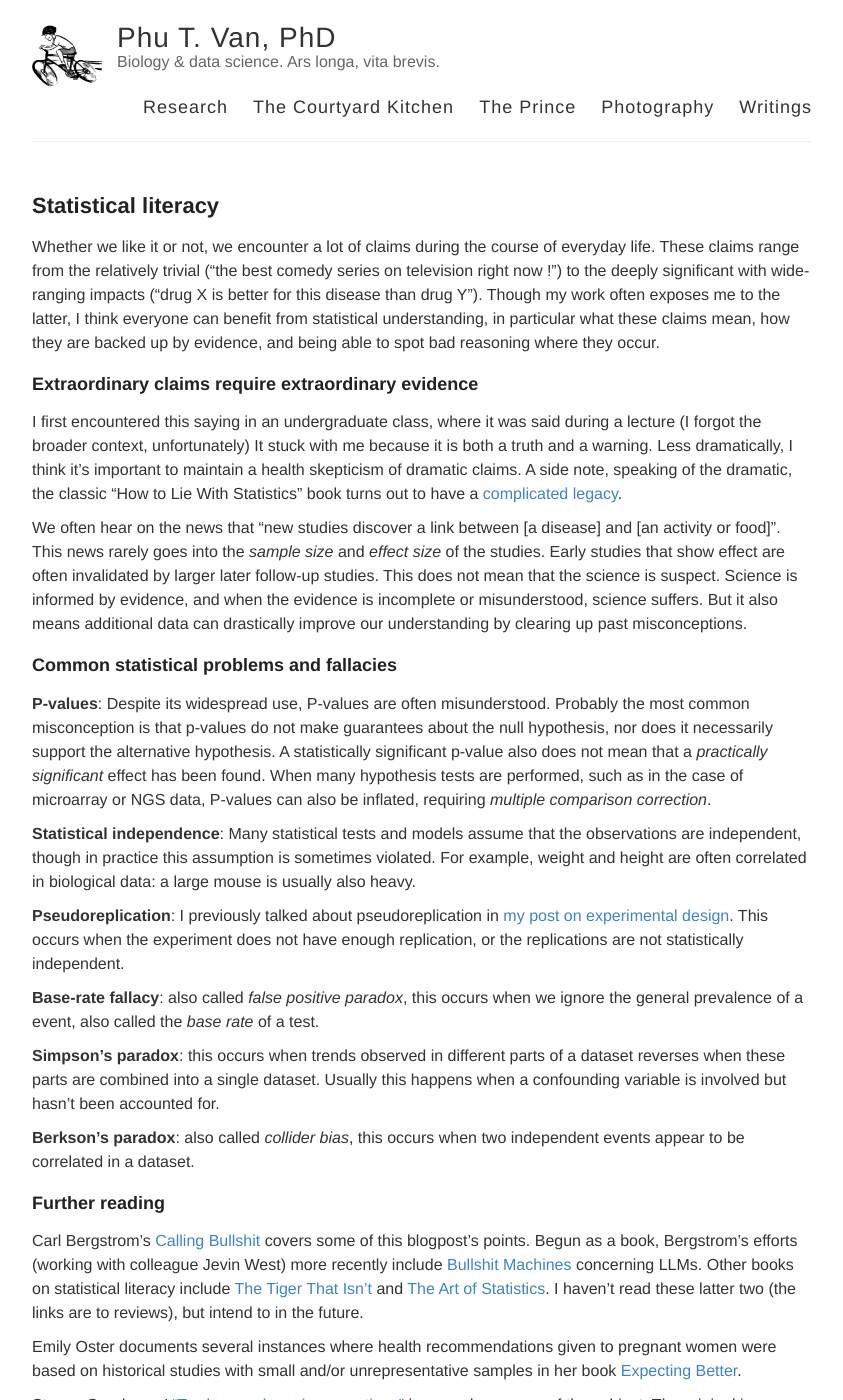
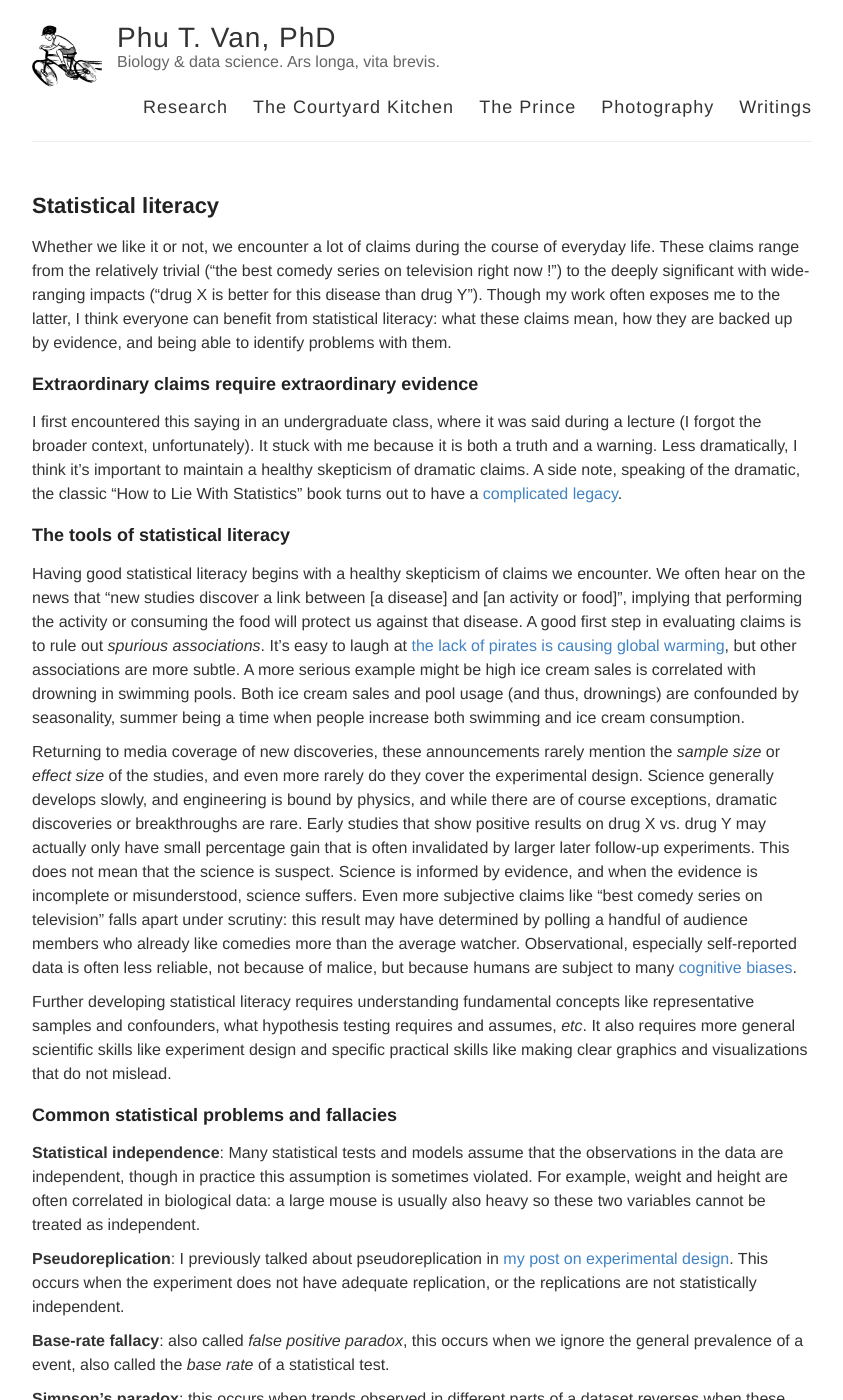
Before and after one commit to ptvan/ptvan.github.io, a Jekyll site: the page built from _posts/2026-01-18-statistical-literacy.md, in a window 1280 px wide and 1400 px high. Shown: the whole window, without its empty margins (218-1061 px from the left). Built offline with Jekyll 4.4.1, drawn with Linux system fonts in a browser that asks for light colours; some of the changed text lies outside the part shown.

Commit message:
Statistical Literacy reorg

```diff
--- a/_posts/2026-01-18-statistical-literacy.md
+++ b/_posts/2026-01-18-statistical-literacy.md
@@ -3,35 +3,43 @@ layout: post
 title: Statistical literacy
 ---
 
-Whether we like it or not, we encounter a lot of claims during the course of everyday life. These claims range from the relatively trivial ("the best comedy series on television right now !") to the deeply significant with wide-ranging impacts ("drug X is better for this disease than drug Y"). Though my work often exposes me to the latter, I think everyone can benefit from statistical understanding, in particular what these claims mean, how they are backed up by evidence, and being able to spot bad reasoning where they occur.
+Whether we like it or not, we encounter a lot of claims during the course of everyday life. These claims range from the relatively trivial ("the best comedy series on television right now !") to the deeply significant with wide-ranging impacts ("drug X is better for this disease than drug Y"). Though my work often exposes me to the latter, I think everyone can benefit from statistical literacy: what these claims mean, how they are backed up by evidence, and being able to identify problems with them.
 
 ### Extraordinary claims require extraordinary evidence
 
-I first encountered this saying in an undergraduate class, where it was said during a lecture (I forgot the broader context, unfortunately) It stuck with me because it is both a truth and a warning. Less dramatically, I think it's important to maintain a health skepticism of dramatic claims. A side note, speaking of the dramatic, the classic "How to Lie With Statistics" book turns out to have a [complicated legacy](https://www.refsmmat.com/articles/smoking-statistics.html).
+I first encountered this saying in an undergraduate class, where it was said during a lecture (I forgot the broader context, unfortunately). It stuck with me because it is both a truth and a warning. Less dramatically, I think it's important to maintain a healthy skepticism of dramatic claims. A side note, speaking of the dramatic, the classic "How to Lie With Statistics" book turns out to have a [complicated legacy](https://www.refsmmat.com/articles/smoking-statistics.html).
 
-We often hear on the news that "new studies discover a link between [a disease] and [an activity or food]". This news rarely goes into the _sample size_ and _effect size_ of the studies. Early studies that show effect are often invalidated by larger later follow-up studies. This does not mean that the science is suspect. Science is informed by evidence, and when the evidence is incomplete or misunderstood, science suffers. But it also means additional data can drastically improve our understanding by clearing up past misconceptions.
+### The tools of statistical literacy
+
+Having good statistical literacy begins with a healthy skepticism of claims we encounter. We often hear on the news that "new studies discover a link between [a disease] and [an activity or food]", implying that performing the activity or consuming the food will protect us against that disease. A good first step
+in evaluating claims is to rule out _spurious associations_. It's easy to laugh at [the lack of pirates is causing global warming](https://www.forbes.com/sites/erikaandersen/2012/03/23/true-fact-the-lack-of-pirates-is-causing-global-warming/), but other associations are more subtle. A more serious example might be high ice cream sales is correlated with drowning in swimming pools. Both ice cream sales and pool usage (and thus, drownings) are confounded by seasonality, summer being a time when people increase both swimming and ice cream consumption.
+
+Returning to media coverage of new discoveries, these announcements rarely mention the _sample size_ or _effect size_ of the studies, and even more rarely do they cover the experimental design. Science generally develops slowly, and engineering is bound by physics, and while there are of course exceptions, dramatic discoveries or breakthroughs are rare.  Early studies that show positive results on drug X vs. drug Y may actually only have small percentage gain that is often invalidated by larger later follow-up experiments. This does not mean that the science is suspect. Science is informed by evidence, and when the evidence is incomplete or misunderstood, science suffers. Even more subjective claims like "best comedy series on television" falls apart under scrutiny: this result may have determined by polling a handful of audience members who already like comedies more than the average watcher. Observational, especially self-reported data is often less reliable, not because of malice, but because humans are subject to many [cognitive biases](https://en.wikipedia.org/wiki/List_of_cognitive_biases).
+
+Further developing statistical literacy requires understanding fundamental concepts like representative samples and confounders, what hypothesis testing requires and assumes, _etc_. It also requires more general scientific skills like experiment design and specific practical skills like making clear graphics and visualizations that do not mislead.
 
 ### Common statistical problems and fallacies
 
-**P-values**: Despite its widespread use, P-values are often misunderstood. Probably the most common misconception is that p-values do not make guarantees about the null hypothesis, nor does it necessarily support the alternative hypothesis. A statistically significant p-value also does not mean that a _practically significant_ effect has been found. When many hypothesis tests are performed, such as in the case of microarray or NGS data, P-values can also be inflated, requiring _multiple comparison correction_.
+**Statistical independence**: Many statistical tests and models assume that the observations in the data are independent, though in practice this assumption is sometimes violated. For example, weight and height are often correlated in biological data: a large mouse is usually also heavy so these two variables cannot be treated as independent.
 
-**Statistical independence**: Many statistical tests and models assume that the observations are independent, though in practice this assumption is sometimes violated. For example, weight and height are often correlated in biological data: a large mouse is usually also heavy.
+**Pseudoreplication**: I previously talked about pseudoreplication in [my post on experimental design](https://ptvan.github.io/experimental-design/). This occurs when the experiment does not have adequate replication, or the replications are not statistically independent.
 
-**Pseudoreplication**: I previously talked about pseudoreplication in [my post on experimental design](https://ptvan.github.io/experimental-design/). This occurs when the experiment does not have enough replication, or the replications are not statistically independent.
+**Base-rate fallacy**: also called _false positive paradox_, this occurs when we ignore the general prevalence of a event, also called the _base rate_ of a statistical test.
 
-**Base-rate fallacy**: also called _false positive paradox_, this occurs when we ignore the general prevalence of a event, also called the _base rate_ of a test.
+**Simpson's paradox**: this occurs when trends observed in different parts of a dataset reverses when these parts are combined into a single dataset. Usually this happens when a confounding variable is present in the data but hasn't been accounted for.
 
-**Simpson's paradox**: this occurs when trends observed in different parts of a dataset reverses when these parts are combined into a single dataset. Usually this happens when a confounding variable is involved but hasn't been accounted for.
+**Berkson's paradox**: also called _collider bias_ and closely related to Simpson's paradox, this occurs when two independent events appear to be correlated in a dataset.
 
-**Berkson's paradox**: also called _collider bias_, this occurs when two independent events appear to be correlated in a dataset.
+**P-values**: Despite their widespread use, P-values are often misunderstood. P-values do not make guarantees about the null hypothesis, nor does it necessarily support the alternative hypothesis. A statistically significant p-value also does not mean that a _practically significant_ effect has been found. When many hypothesis tests are performed, such as in the case of microarray or NGS data, P-values can also be inflated, requiring _multiple comparison correction_.
 
 ### Further reading
 
-Carl Bergstrom's [Calling Bullshit](https://callingbullshit.org/) covers some of this blogpost's points. Begun as a book, Bergstrom's efforts (working with colleague Jevin West) more recently include [Bullshit Machines](https://thebullshitmachines.com/) concerning LLMs. Other books on statistical literacy include
-[The Tiger That Isn't](https://plus.maths.org/content/tiger-isnt) and [The Art of Statistics](https://medium.com/@juntaah/review-the-art-of-statistics-david-spiegelhalter-ed366f4102ea). I haven't read these latter two (the links are to reviews), but intend to in the future.
+Carl Bergstrom's [Calling Bullshit](https://callingbullshit.org/) covers some of this blogpost's points. In addition, Bergstrom's efforts (working with colleague Jevin West) more recently include [Bullshit Machines](https://thebullshitmachines.com/) concerning LLMs. Other books on statistical literacy include [The Tiger That Isn't](https://plus.maths.org/content/tiger-isnt) and [The Art of Statistics](https://medium.com/@juntaah/review-the-art-of-statistics-david-spiegelhalter-ed366f4102ea). I haven't read these two books (the links are to reviews), but intend to in the future.
 
 Emily Oster documents several instances where health recommendations given to pregnant women were based on historical studies with small and/or unrepresentative samples in her book [Expecting Better](https://www.penguinrandomhouse.com/books/310896/expecting-better-by-emily-oster/).
 
-Steven Goodmans' ["Twelve p-value misconceptions"](https://pubmed.ncbi.nlm.nih.gov/18582619/) is a good summary of the subject. The original is unfortunately locked behind a paywall, though you can find some of the same contents elsewhere, I find [this article](https://daniellakens.blogspot.com/2017/12/understanding-common-misconceptions.html) particularly useful due to its inclusion of plots showing the distributions. For multiple comparison correction, there is helpful coverage in [John McDonald's LibreTexts book](https://stats.libretexts.org/Bookshelves/Applied_Statistics/Biological_Statistics_(McDonald)/06%3A_Multiple_Tests/6.01%3A_Multiple_Comparisons).
+Edward Tufte has a well-regarded series of [books on statistical graphics](https://www.edwardtufte.com/books/) starting with the classic "The Visual Display of Quantitative Information".
 
 Berkson's paradox was recently illustrated using [real-world COVID data](https://pmc.ncbi.nlm.nih.gov/articles/PMC10016947/).
+
+Steven Goodmans' ["Twelve p-value misconceptions"](https://pubmed.ncbi.nlm.nih.gov/18582619/) is a good summary of the subject. The original is unfortunately locked behind a paywall, though you can find some of the same contents elsewhere, I find [this article](https://daniellakens.blogspot.com/2017/12/understanding-common-misconceptions.html) particularly useful due to its inclusion of plots showing the distributions. For multiple comparison correction, there is helpful coverage in [John McDonald's LibreTexts book](https://stats.libretexts.org/Bookshelves/Applied_Statistics/Biological_Statistics_(McDonald)/06%3A_Multiple_Tests/6.01%3A_Multiple_Comparisons).
```
Also changed, not shown: 1 other file.
